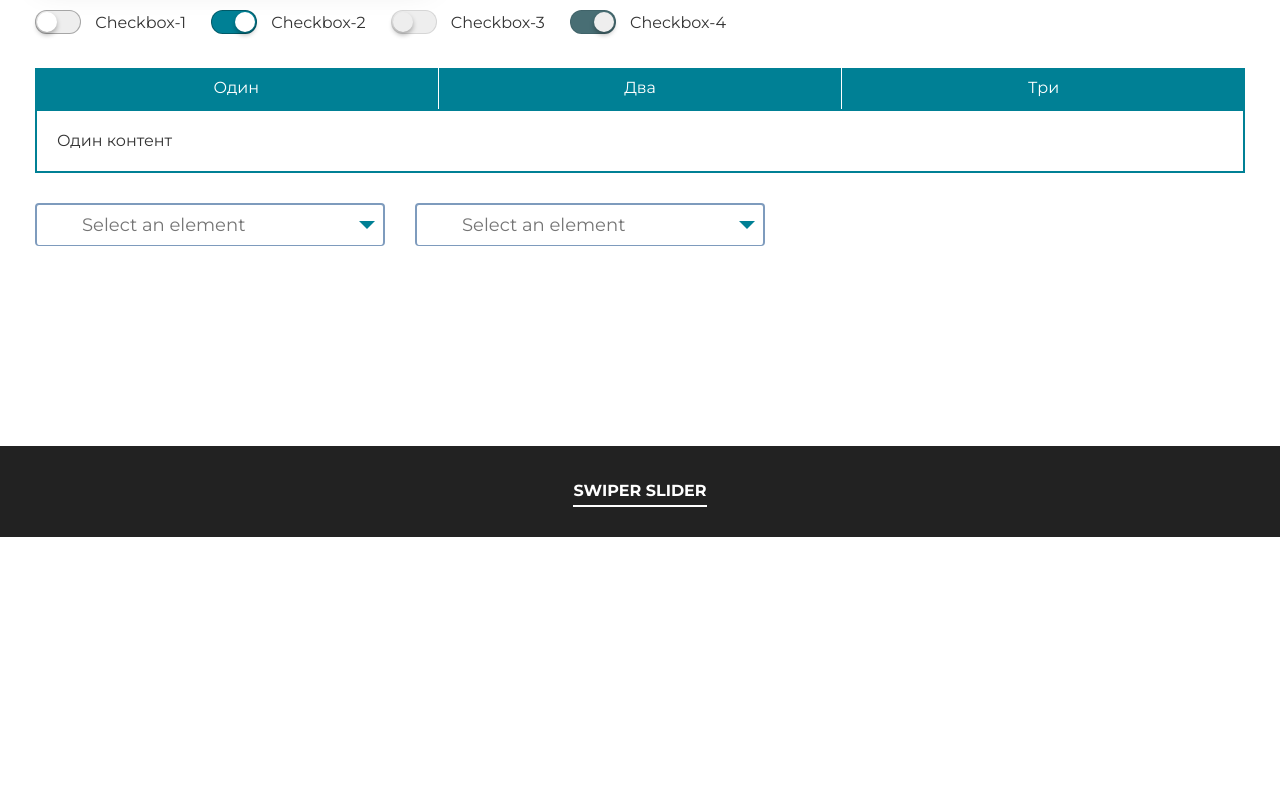
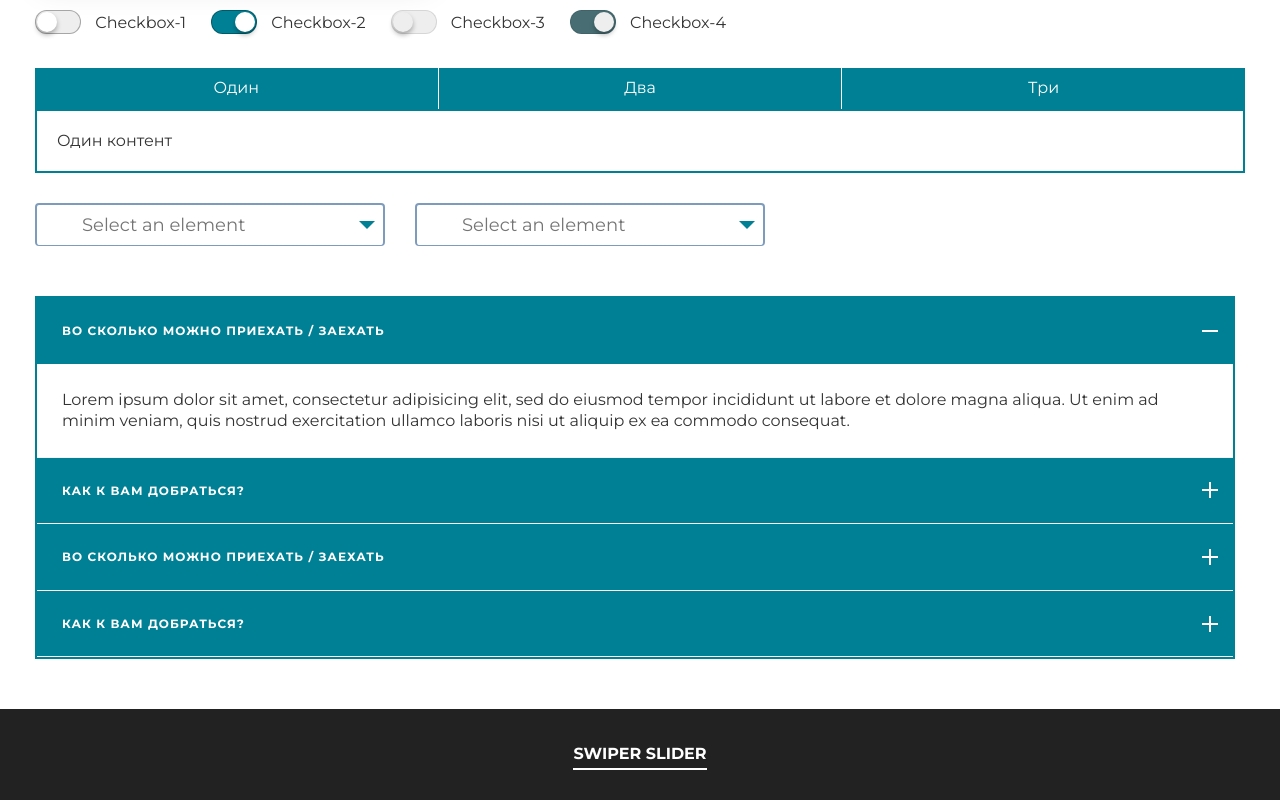
Before and after one commit to kubris/starter-vsCode, a plain HTML site: page index.html in a window 1280 px wide. Shown: the part 829-1629 px from the top of the page. Before the commit the page ends 1366 px from the top, so only its background shows below. Drawn offline with nearby package versions, Linux system fonts and the light colour scheme.

Commit message:
Add Accordeon

```diff
--- a/assets/js/script.js
+++ b/assets/js/script.js
@@ -134,6 +134,7 @@ if ($(".drop-input")) {
 // === end select field
 
 // === SWIPER slider
+if ($(".swiper").length !== 0) {
 	const swiper = new Swiper(".swiper", {
 		direction: "horizontal",
 		loop: true,
@@ -159,9 +160,11 @@ const swiper = new Swiper(".swiper", {
 		// 	delay: 3000,
 		// },
 	});
+}
 // === end SWIPER slider
 
 // === SLIDER
+if ($(".slider-list").length !== 0) {
 	const slider = new Swiper(".slider-list", {
 		direction: "horizontal",
 		loop: true,
@@ -191,9 +194,11 @@ const slider = new Swiper(".slider-list", {
 			},
 		},
 	});
+}
 // === end SLIDER
 
 // === SLIDER-SEC
+if ($(".slider-sec-list").length !== 0) {
 	const sliderSec = new Swiper(".slider-sec-list", {
 		direction: "horizontal",
 		loop: true,
@@ -212,9 +217,11 @@ const sliderSec = new Swiper(".slider-sec-list", {
 			prevEl: ".slider-sec-button-prev",
 		},
 	});
+}
 // === end SLIDER-SEC
 
 // === SLIDER CENTER
+if ($(".slider-center-list").length !== 0) {
 	const sliderCenter = new Swiper(".slider-center-list", {
 		direction: "horizontal",
 		loop: true,
@@ -249,9 +256,11 @@ const sliderCenter = new Swiper(".slider-center-list", {
 			},
 		},
 	});
+}
 // === end SLIDER CENTER
 
 // === SLIDER WIDTH
+if ($(".slider-width-list").length !== 0) {
 	const sliderWidth = new Swiper(".slider-width-list", {
 		slidesPerView: 5,
 		centeredSlides: true,
@@ -267,9 +276,11 @@ const sliderWidth = new Swiper(".slider-width-list", {
 			prevEl: ".slider-width-button-prev",
 		},
 	});
+}
 // === end SLIDER WIDTH
 
 // === SLIDER LAZY
+if ($(".slider-lazy__list").length !== 0) {
 	const sliderLazy = new Swiper(".slider-lazy__list", {
 		loop: true,
 		slidesPerView: 3,
@@ -287,9 +298,11 @@ const sliderLazy = new Swiper(".slider-lazy__list", {
 			prevEl: ".slider-lazy__button-prev",
 		},
 	});
+}
 // === end SLIDER LAZY
 
 // === SLIDER VERTICAL
+if ($(".slider-vertical__nav").length !== 0) {
 	const sliderVertNav = new Swiper(".slider-vertical__nav", {
 		slidesPerView: 5,
 		spaceBetween: 10,
@@ -307,9 +320,11 @@ const sliderVertMain = new Swiper(".slider-vertical__main", {
 			swiper: sliderVertNav,
 		},
 	});
+}
 // === end SLIDER VERRTICAL
 
 // === SLIDER OWN CLASS
+if ($(".slider-ownClass-list").length !== 0) {
 	const sliderOwnClass = new Swiper(".slider-ownClass-list", {
 		loop: true,
 		slidesPerView: 3,
@@ -328,9 +343,11 @@ const sliderOwnClass = new Swiper(".slider-ownClass-list", {
 			prevEl: ".slider-ownClass-button-prev",
 		},
 	});
+}
 // === end SLIDER OWN CLASS
 
 // === SLIDER METHODS
+if ($(".slider-methods-list").length !== 0) {
 	const sliderMethods = new Swiper(".slider-methods-list", {
 		loop: true,
 		slidesPerView: 3,
@@ -365,12 +382,14 @@ document.querySelector(".slide-update").addEventListener("click", () => {
 		// $('.slider-methods-list').css('display','flex').hide().fadeIn().removeAttr('style');
 		sliderMethods.update();
 	});
-sliderMethods.on('transitionEnd', () => {
-	console.log('Current index: ' + sliderMethods.realIndex);
+	sliderMethods.on("transitionEnd", () => {
+		console.log("Current index: " + sliderMethods.realIndex);
 	});
+}
 // === end SLIDER METHODS
 
 // === SLIDER WITH SAME CLASSES
+if ($(".slider-methods-list").length !== 0) {
 	const slidersSame = document.querySelectorAll(".slider-same-list");
 	slidersSame.forEach((el) => {
 		let slidersSameItem = new Swiper(el, {
@@ -381,11 +400,13 @@ slidersSame.forEach((el) => {
 				nextEl: el.querySelector(".slider-same-button-next"),
 				prevEl: el.querySelector(".slider-same-button-prev"),
 			},
-	})
 		});
+	});
+}
 // === end SLIDER WITH SAME CLASSES
 
 // === SLIDER ON BG WITH FADE-EFFECT
+if ($(".s-slider-list").length !== 0) {
 	const sSlider = new Swiper(".s-slider-list", {
 		loop: true,
 		speed: 1000,
@@ -393,36 +414,63 @@ const sSlider = new Swiper(".s-slider-list", {
 		autoplay: {
 			delay: 3000,
 		},
-	effect: 'fade',
+		effect: "fade",
 	});
+}
 // === end SLIDER ON BG WITH FADE-EFFECT
 
 // === SLIDER IN MOBILE
+if ($(".slider-mobile-list").length !== 0) {
 	const sliderMobile = document.querySelector(".slider-mobile-list");
 
 	let mySliderMobile;
 
+	mobileSlider();
+
+	window.addEventListener("resize", () => {
+		mobileSlider();
+	});
+}
 function mobileSlider() {
-	if(window.innerWidth <= 678 && sliderMobile.dataset.mobile == 'false') {
-		mySliderMobile = new Swiper('.slider-mobile-list', {
+	if (window.innerWidth <= 678 && sliderMobile.dataset.mobile == "false") {
+		mySliderMobile = new Swiper(".slider-mobile-list", {
 			slidesPerView: 1,
 			loop: true,
 			spaceBetween: 15,
 			//autoplay: true,
 			//slideClass: "slider-mobile-item",
 		});
-		sliderMobile.dataset.mobile = 'true';
+		sliderMobile.dataset.mobile = "true";
 	}
 
-	if(window.innerWidth > 678 && sliderMobile.dataset.mobile == 'true') {
-		sliderMobile.dataset.mobile = 'false';
+	if (window.innerWidth > 678 && sliderMobile.dataset.mobile == "true") {
+		sliderMobile.dataset.mobile = "false";
 		mySliderMobile.destroy();
 	}
 }
+// === end SLIDER IN MOBILE
 
-mobileSlider();
+// === ACCORDION
+if (".accordion") {
+	// --- All content closed
+	//$(".accordion-content").slideUp();
+	// --- end All content closed
 
-window.addEventListener('resize', () => {
-	mobileSlider();
+	// --- First content open
+	$(".accordion-content:not(:first)").slideUp();
+	$(".accordion-title").eq(0).children("i").first().addClass("i-turn");
+	// -- end First content open
+
+	$(document).on("click", ".accordion-title", (ev) => {
+		$(ev.target).next(".accordion-content").slideToggle().siblings(".accordion-content").slideUp();
+
+		if (!$(ev.target).children("i").first().hasClass("i-turn")) {
+			$(".accordion-title").each(function () {
+				$(this).children("i").first().removeClass("i-turn");
 			});
-// === end SLIDER IN MOBILE
+		}
+
+		$(ev.target).children("i").first().toggleClass("i-turn");
+	});
+}
+// === end ACCORDION
--- /dev/null
+++ b/assets/scss/components/_accordion.scss
@@ -0,0 +1,59 @@
+// --- Accordion
+.accordion {
+	margin:0 -15px 50px;
+	max-width: 1200px;
+	border: 2px solid #008095;
+	&-title {
+		position: relative;
+		padding: 25px;
+		padding-right: 50px;
+		font-size: 12px;
+		font-weight: 700;
+		color: #fff;
+		letter-spacing: 1px;
+		text-transform: uppercase;
+		background-color: #008095;
+		border-bottom: 1px solid #fff;
+		cursor: pointer;
+
+		i {
+			position: absolute;
+			top: 50%;
+			transform: translateY(-50%);
+			right: 15px;
+
+			display: block;
+			width: 16px;
+			height: 2px;
+			background-color: #fff;
+			transition: transform 0.2s ease;
+
+			&::after {
+				content: "";
+				position: absolute;
+				display: block;
+				width: 2px;
+				height: 16px;
+				top: -7px;
+				left: 7px;
+				background-color: #fff;
+				transition: height 0.2s ease, top 0.2s ease;
+			}
+
+			&.i-turn::after {
+				height: 0;
+				top: 0;
+			}
+		}
+	}
+
+	&-content {
+		margin: 0;
+		padding: 25px;
+		border-bottom: 1px solid rgba(0, 0, 0, 0.05);
+		p {
+			margin: 0;
+		}
+	}
+}
+// --- end Accordion
--- a/assets/scss/components/_form-kit.scss
+++ b/assets/scss/components/_form-kit.scss
@@ -519,7 +519,7 @@ select {
 /* ==== custom select ==== */
 .select {
 	&__block {
-		margin-bottom: 200px;
+		margin-bottom: 50px;
 		display: flex;
 		gap: 30px;
 	}
--- a/assets/scss/components/_swiper.scss
+++ b/assets/scss/components/_swiper.scss
@@ -951,7 +951,8 @@
 }
 // --- end Slider on bg with fade effect
 
-// --- Slider
+// --- Slider mobile
+
 .slider-mobile {
 	margin: 50px auto;
 	max-width: 1140px;
@@ -995,3 +996,4 @@
 		}
 	}
 }
+// --- end Slider mobile
--- a/assets/scss/style.scss
+++ b/assets/scss/style.scss
@@ -14,6 +14,7 @@
 @import "components/buttons";
 @import "components/common";
 @import "components/tabs";
+@import "components/accordion";
 @import "components/swiper";
 
 
--- a/index.html
+++ b/index.html
@@ -147,7 +147,7 @@
 			</form>
 
 			<div class="tabs">
-				<div class="tabs-tags" >
+				<div class="tabs-tags">
 					<span class="tabs-tags__tag">Один</span>
 					<span class="tabs-tags__tag">Два</span>
 					<span class="tabs-tags__tag">Три</span>
@@ -162,7 +162,7 @@
 			<div class="select__block">
 				<ul class="drop-list">
 					<li>
-						<input class="drop-input" value="" placeholder="Select an element" readonly>
+						<input class="drop-input" value="" placeholder="Select an element" readonly />
 						<i></i>
 						<ul class="drop-sublist">
 							<li>Item I</li>
@@ -174,7 +174,7 @@
 
 				<ul class="drop-list">
 					<li>
-						<input class="drop-input" value="" placeholder="Select an element" readonly>
+						<input class="drop-input" value="" placeholder="Select an element" readonly />
 						<i></i>
 						<ul class="drop-sublist">
 							<li>Item I</li>
@@ -185,13 +185,45 @@
 				</ul>
 			</div>
 
+			<div class="accordion-wrapper">
+				<div class="container">
+					<div class="accordion">
+						<div class="accordion-title">Во сколько можно приехать / заехать <i></i></div>
+						<div class="accordion-content">
+							<p>
+								Lorem ipsum dolor sit amet, consectetur adipisicing elit, sed do eiusmod tempor incididunt ut labore et dolore magna aliqua. Ut enim ad
+								minim veniam, quis nostrud exercitation ullamco laboris nisi ut aliquip ex ea commodo consequat.
+							</p>
+						</div>
+						<div class="accordion-title">Как к вам добраться? <i></i></div>
+						<div class="accordion-content">
+							<p>
+								Lorem ipsum dolor sit amet, consectetur adipisicing elit, sed do eiusmod tempor incididunt ut labore et dolore magna aliqua. Ut enim ad
+								minim veniam, quis nostrud exercitation ullamco laboris nisi ut aliquip ex ea commodo consequat.
+							</p>
+						</div>
+						<div class="accordion-title">Во сколько можно приехать / заехать <i></i></div>
+						<div class="accordion-content">
+							<p>
+								Lorem ipsum dolor sit amet, consectetur adipisicing elit, sed do eiusmod tempor incididunt ut labore et dolore magna aliqua. Ut enim ad
+								minim veniam, quis nostrud exercitation ullamco laboris nisi ut aliquip ex ea commodo consequat.
+							</p>
+						</div>
+						<div class="accordion-title">Как к вам добраться? <i></i></div>
+						<div class="accordion-content">
+							<p>
+								Lorem ipsum dolor sit amet, consectetur adipisicing elit, sed do eiusmod tempor incididunt ut labore et dolore magna aliqua. Ut enim ad
+								minim veniam, quis nostrud exercitation ullamco laboris nisi ut aliquip ex ea commodo consequat.
+							</p>
+						</div>
+					</div>
+				</div>
+			</div>
 		</div>
 
 		<footer class="footer">
 			<div class="container">
-				<a href="https://swiperjs.com/get-started" target="_blank">
-					Swiper slider
-				</a>
+				<a href="https://swiperjs.com/get-started" target="_blank"> Swiper slider </a>
 			</div>
 		</footer>
 
```
Also changed, not shown: assets/css/style.css, assets/css/style.min.css, 2 other files. Lines whose indentation alone changed are shown as unchanged.
